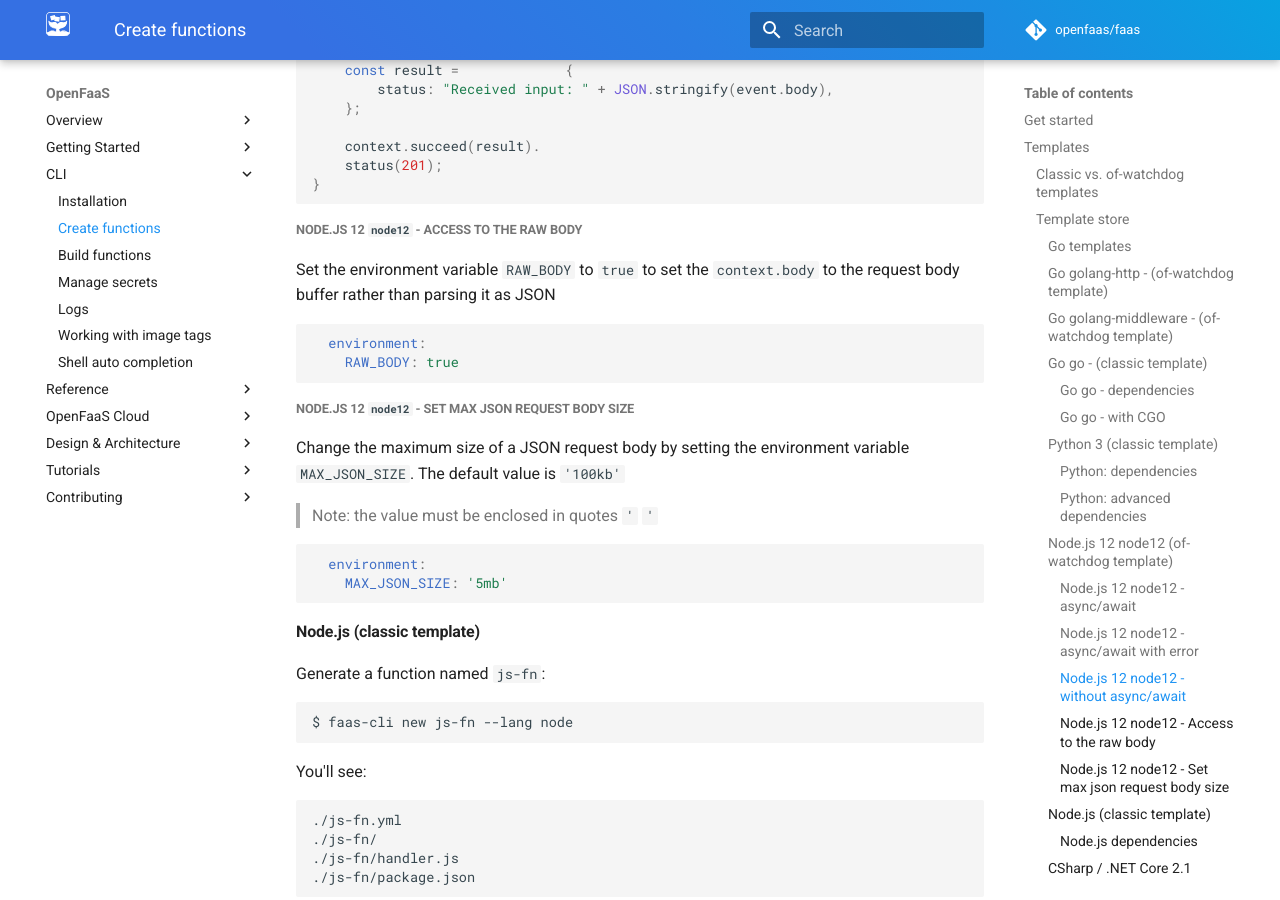
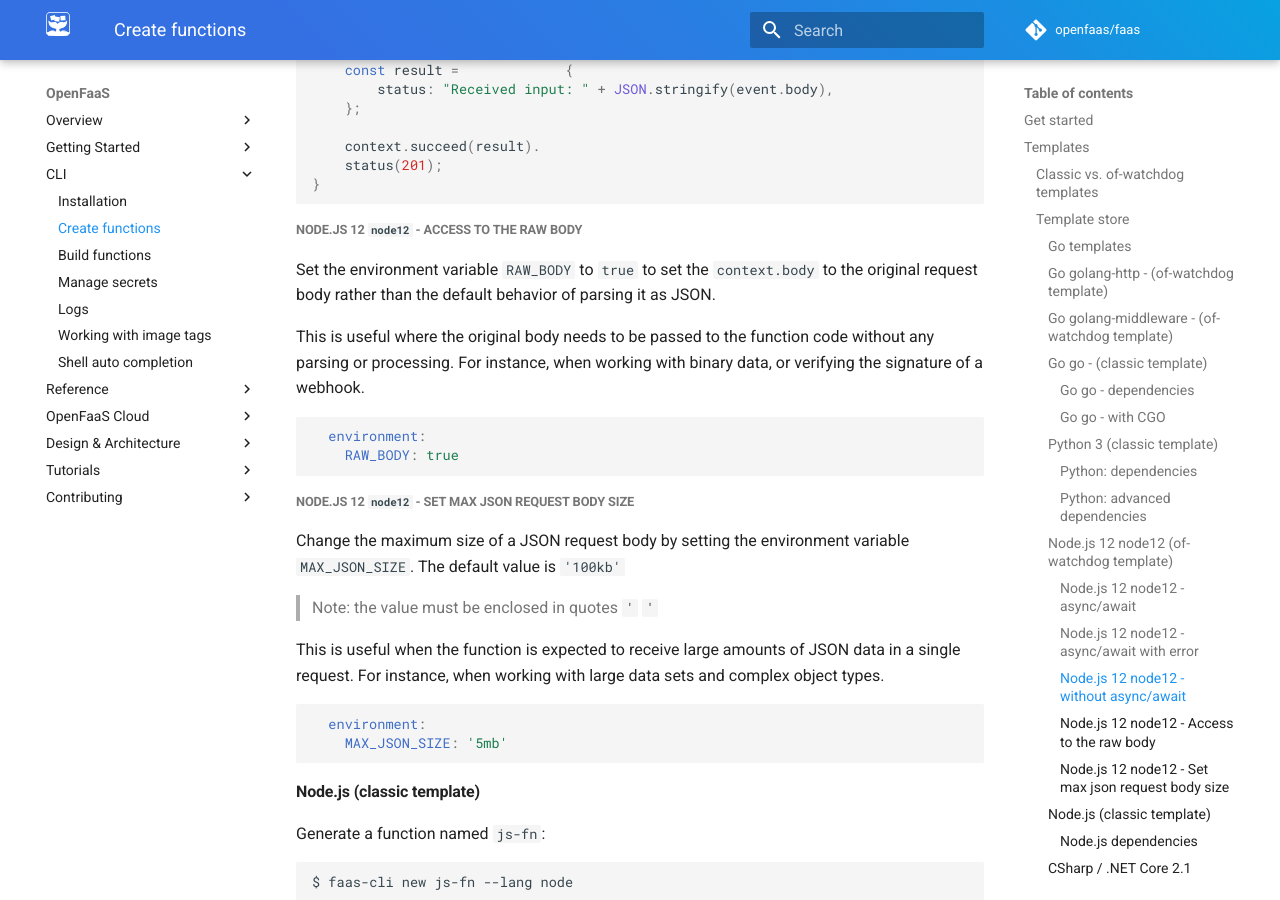
Before and after one commit to openfaas/docs, an MkDocs documentation site: the page built from docs/cli/templates.md, in a window 1280 px wide and 900 px high, scrolled down 5861 px. Built offline with MkDocs 1.6.1 and Material for MkDocs 9.7.7, drawn with Linux system fonts in a browser that asks for light colours; comment, search, counter and statistics services are not loaded.

Commit message:
Add use-case explanation for new node12 variables
Signed-off-by: Burton Rheutan <rheutan7@gmail.com>

````diff
--- a/docs/cli/templates.md
+++ b/docs/cli/templates.md
@@ -267,7 +267,9 @@ module.exports = (event, context) => {
 ```
 
 ##### Node.js 12 `node12` - Access to the raw body
-Set the environment variable `RAW_BODY` to `true` to set the `context.body` to the request body buffer rather than parsing it as JSON
+Set the environment variable `RAW_BODY` to `true` to set the `context.body` to the original request body rather than the default behavior of parsing it as JSON.
+
+This is useful where the original body needs to be passed to the function code without any parsing or processing. For instance, when working with binary data, or verifying the signature of a webhook.
 
 ```yaml
   environment:
@@ -277,6 +279,8 @@ Set the environment variable `RAW_BODY` to `true` to set the `context.body` to t
 ##### Node.js 12 `node12` - Set max json request body size
 Change the maximum size of a JSON request body by setting the environment variable `MAX_JSON_SIZE`. The default value is `'100kb'`
 > Note: the value must be enclosed in quotes `'` `'`
+
+This is useful when the function is expected to receive large amounts of JSON data in a single request. For instance, when working with large data sets and complex object types.
 
 ```yaml
   environment:
````
